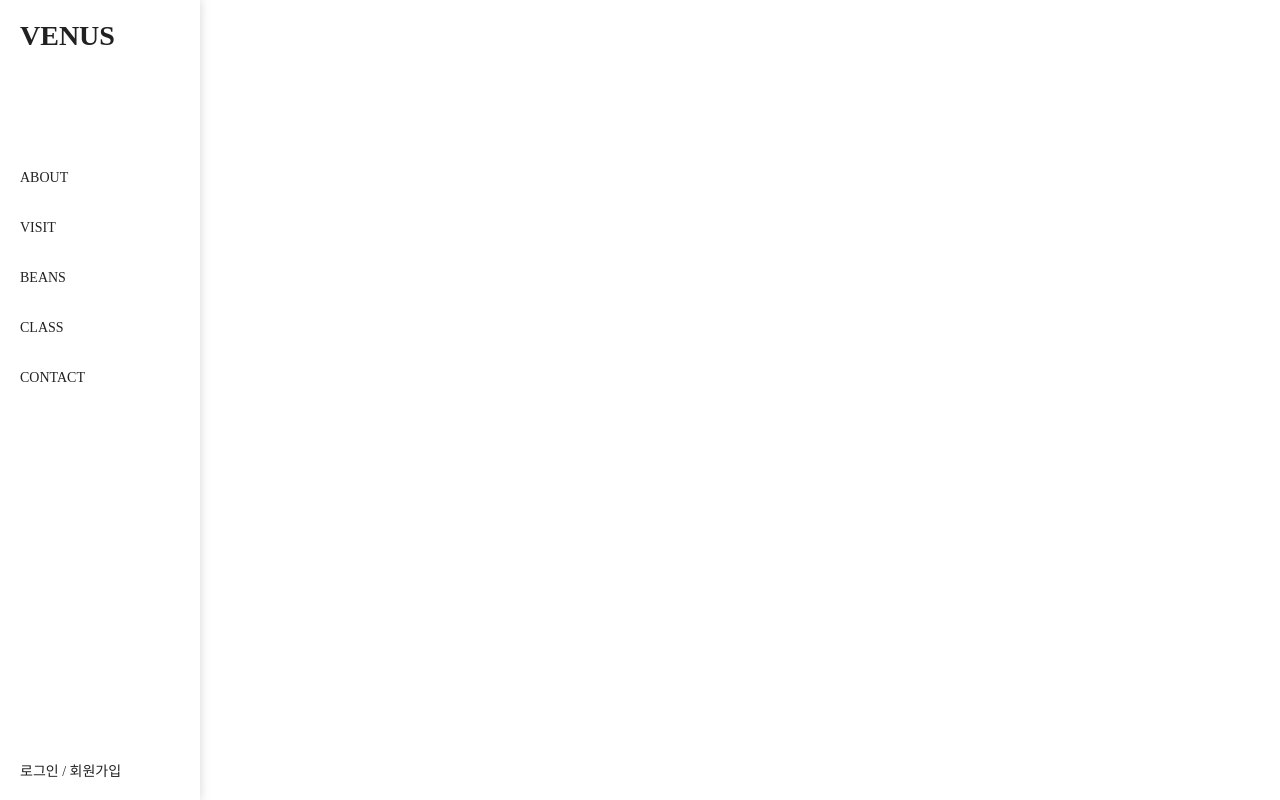
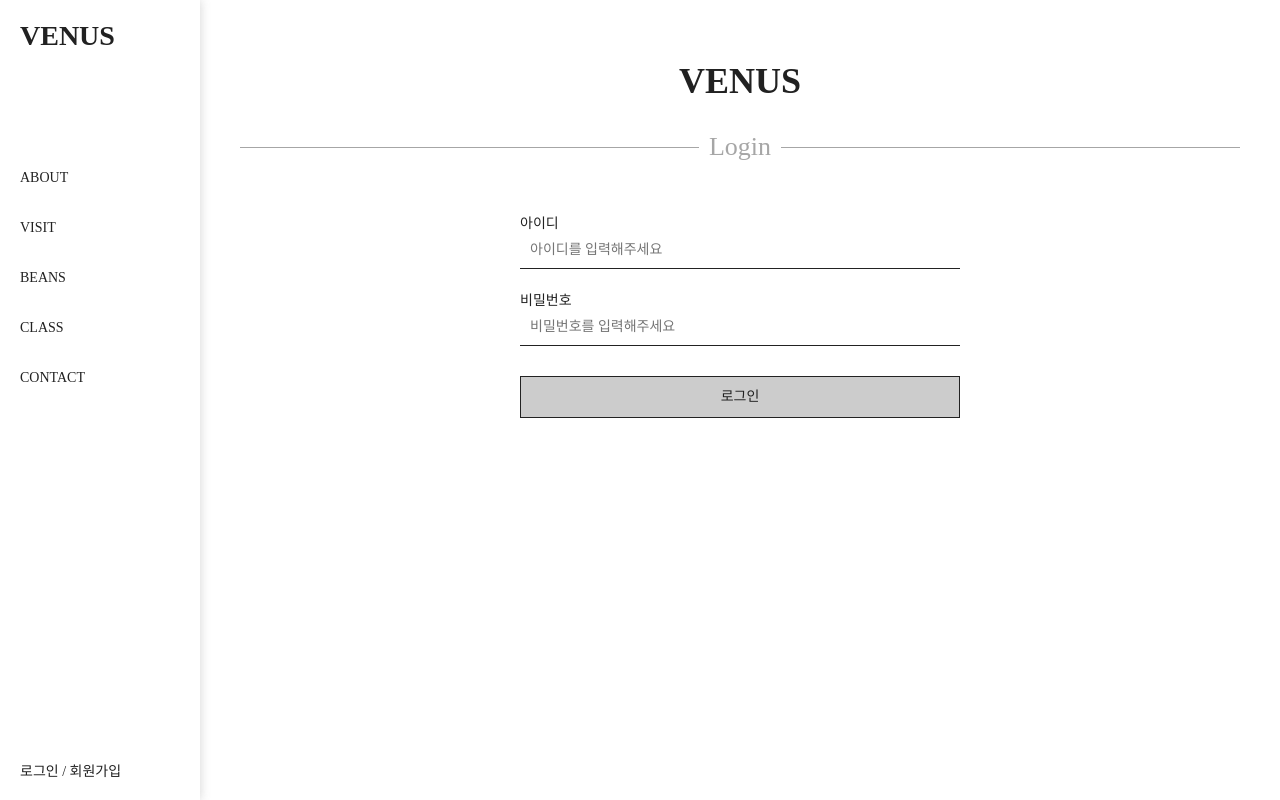
Before and after one commit to namni22/react_team_exam, a React (Create React App) app: page /login in a window 1280 px wide. Built offline with nearby package versions, Linux system fonts and the light colour scheme.

Commit message:
로그인완성

```diff
--- a/src/App.js
+++ b/src/App.js
@@ -8,6 +8,7 @@ import About from "./component/about/About";
 import Contact from "./component/contact/Contact";
 import Class from "./component/class/Class";
 import BeanDetail from "./component/beans/BeanDetail";
+import Login from "./component/login/Login";
 
 function App() {
   return (
@@ -22,6 +23,7 @@ function App() {
           <Route path="/class" element={<Class />} />
           <Route path="/contact" element={<Contact />} />
           <Route path="/beanDetail" element={<BeanDetail />} />
+          <Route path="/login" element={<Login />} />
         </Routes>
       </div>
     </div>
--- a/src/component/common/Header.js
+++ b/src/component/common/Header.js
@@ -28,7 +28,7 @@ const Header = () => {
         </ul>
       </div>
       <div className="login">
-        <a>로그인</a>
+        <Link to="/login">로그인</Link>
         <span> / </span>
         <a>회원가입</a>
       </div>
--- /dev/null
+++ b/src/component/login/Login.js
@@ -0,0 +1,76 @@
+import "./login.css";
+import { useState } from "react";
+import { useNavigate } from "react-router-dom";
+
+const Login = () => {
+  const navigate = useNavigate();
+  const userId = "naminworld@naver.com";
+  const userPw = "12345";
+  let [id, setId] = useState("");
+  let [pw, setPw] = useState("");
+  const [button, setButton] = useState(true);
+  function changeButton() {
+    id.includes("@") && pw.length >= 4 ? setButton(false) : setButton(true);
+  }
+  const goToMain = () => {
+    navigate("/about");
+  };
+  return (
+    <div className="contact-wrap">
+      <div className="contact-title">VENUS</div>
+      <div className="contact-content">
+        <div className="contact-form">
+          <div className="contact-form-title">Login</div>
+          <div className="contact-form-content">
+            <div className="contact-name">
+              <label htmlFor="id">아이디</label>
+              <input
+                placeholder="아이디를 입력해주세요"
+                type="text"
+                name="id"
+                id="id"
+                onChange={(e) => {
+                  setId(e.target.value);
+                }}
+                onKeyUp={changeButton}
+              />
+            </div>
+            <div className="contact-name">
+              <label htmlFor="pw">비밀번호</label>
+              <input
+                placeholder="비밀번호를 입력해주세요"
+                type="password"
+                name="pw"
+                id="pw"
+                onChange={(e) => {
+                  setPw(e.target.value);
+                }}
+                onKeyUp={changeButton}
+              ></input>
+            </div>
+            <button
+              type="button"
+              className="contact-btn"
+              disabled={button}
+              onClick={(e) => {
+                if (userId == id) {
+                  if (userPw == pw) {
+                    alert("로그인완료");
+                    e.stopPropagation();
+                    goToMain();
+                  }
+                } else {
+                  alert("아이디 혹은 비밀번호가 일치하지 않습니다.");
+                }
+              }}
+            >
+              로그인
+            </button>
+          </div>
+        </div>
+      </div>
+    </div>
+  );
+};
+
+export default Login;
--- /dev/null
+++ b/src/component/login/login.css
@@ -0,0 +1,101 @@
+.contact-wrap {
+  text-align: center;
+  padding: 30px;
+}
+.contact-title {
+  margin: 30px 0;
+  font-size: 36px;
+  font-weight: 700;
+}
+.contact-info li {
+  margin: 5px 0;
+  font-weight: 700;
+}
+.contact-info li > span {
+  color: #222;
+}
+.contact-info > span {
+  line-height: 100px;
+  font-size: 10px;
+}
+
+/*contact form*/
+.contact-form {
+  text-align: left;
+}
+.contact-form-title {
+  display: flex;
+  flex-basis: 100%;
+  align-items: center;
+  color: rgba(0, 0, 0, 0.35);
+  font-size: 12px;
+  margin: 30px 0 0 0;
+  font-size: 26px;
+}
+.contact-form-title::before,
+.contact-form-title::after {
+  content: "";
+  flex-grow: 1;
+  background: rgba(0, 0, 0, 0.35);
+  height: 1px;
+  font-size: 0px;
+  line-height: 0px;
+  margin: 0 10px;
+}
+.contact-form-content {
+  padding: 30px;
+  box-sizing: border-box;
+  width: 500px;
+  margin: 0 auto;
+}
+.contact-form-content label {
+  display: block;
+  font-size: 14px;
+  width: 100%;
+  margin-top: 20px;
+}
+.contact-form-content input,
+.contact-form-content textarea {
+  border: none;
+  border-bottom: 1px solid #222;
+  width: 100%;
+  font-size: 14px;
+  box-sizing: border-box;
+  padding: 10px;
+}
+.contact-phone {
+  width: 100%;
+}
+.contact-phone span {
+  display: inline-block;
+  text-align: center;
+  width: 30px;
+}
+.contact-phone input {
+  width: calc((100% - 60px) / 3);
+  text-align: center;
+}
+.contact-question textarea {
+  height: 70px;
+  margin-top: 10px;
+}
+.contact-btn {
+  background-color: transparent;
+  border: 1px solid #222;
+  width: 100%;
+  line-height: 40px;
+  margin-top: 30px;
+  font-size: 14px;
+  cursor: pointer;
+  transition-duration: 500ms;
+}
+.contact-btn:hover {
+  background-color: #222;
+  color: #fff;
+}
+.contact-btn:disabled {
+  background-color: #ccc;
+}
+.contact-btn:disabled:hover {
+  background-color: red;
+}
```
Also changed, not shown: 1 other file (tests, documents, lock files or other folders).
